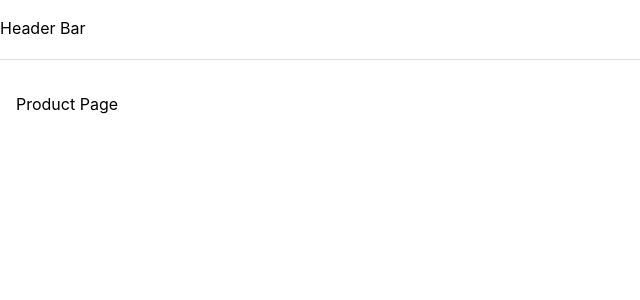
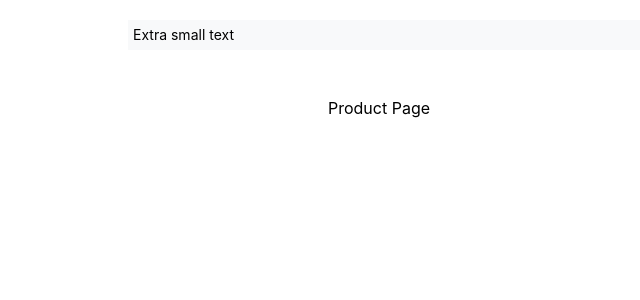
Before and after one commit to fsit869/MoustacheRepublicTest, a React (Vite) app: page / in a window 1280 px wide. Shown: the top 300 px of the page, without its empty margins (0-640 px from the left). Built offline with nearby package versions, Linux system fonts and the light colour scheme.

Commit message:
Added appshell header and main content position

```diff
--- a/src/components/HeaderBar/HeaderBar.module.css
+++ b/src/components/HeaderBar/HeaderBar.module.css
@@ -0,0 +1,13 @@
+.headerBar {
+    margin-top: 20px;
+    margin-left: auto;
+    margin-right: auto;
+
+    border-color: transparent;
+    max-width: 80%;
+}
+
+.container {
+    background-color: var(--mantine-color-gray-0);
+    padding: 5px;
+}
--- a/src/components/HeaderBar/HeaderBar.tsx
+++ b/src/components/HeaderBar/HeaderBar.tsx
@@ -1,7 +1,10 @@
-import {AppShellHeader} from "@mantine/core";
+import {AppShellHeader, Container, Text } from "@mantine/core";
+import classes from './HeaderBar.module.css';
 
 export default function HeaderBar() {
-  return <AppShellHeader>
-    <p>Header Bar</p>
+  return <AppShellHeader className={classes.headerBar}>
+    <Container fluid className={classes.container}>
+      <Text size="sm">Extra small text</Text>
+    </Container>
   </AppShellHeader>
 }
--- a/src/components/MainLayout/MainLayout.module.css
+++ b/src/components/MainLayout/MainLayout.module.css
@@ -0,0 +1,11 @@
+.mainLayout {
+}
+
+.mainContent {
+    max-width: 80%;
+    margin-left: auto;
+    margin-right: auto;
+
+    margin-top: 20px;
+    padding-left: 200px;
+}
--- a/src/components/MainLayout/MainLayout.tsx
+++ b/src/components/MainLayout/MainLayout.tsx
@@ -1,18 +1,15 @@
-import {AppShell} from "@mantine/core";
+import {AppShell, Container, px} from "@mantine/core";
 import {Outlet} from "react-router-dom";
 import HeaderBar from "@/components/HeaderBar/HeaderBar";
+import classes from './MainLayout.module.css';
 
 export default function MainLayout() {
   return <AppShell
     header={{height: 60}}
-    padding="md"
   >
-
-    <HeaderBar/>
-
-    <AppShell.Main>
-      <Outlet />
-    </AppShell.Main>
-  </AppShell>
-
+      <HeaderBar/>
+      <AppShell.Main className={classes.mainContent} >
+        <Outlet />
+      </AppShell.Main>
+    </AppShell>
 }
```
